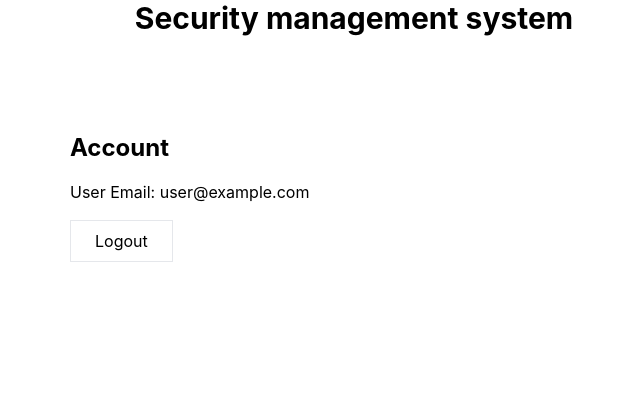
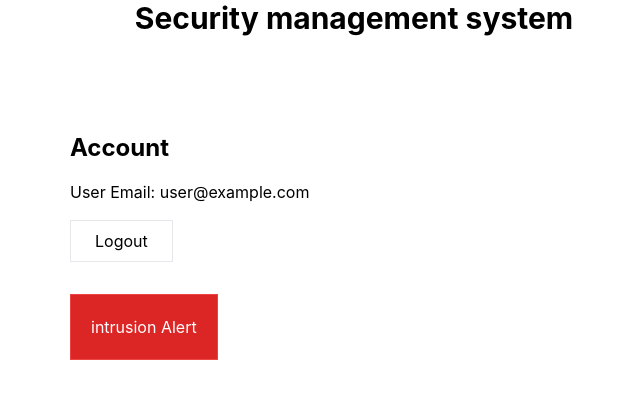
Before and after one commit to keshav474/security_mangement_sys, a React (Create React App) app: page /account in a window 1280 px wide. Shown: the top 398 px of the page, without its empty margins (286-926 px from the left). Built offline with nearby package versions, Linux system fonts and the light colour scheme; no server answers; sample sign-in values are in the browser's storage.

Commit message:
intrusion alert mail notification

```diff
--- a/package.json
+++ b/package.json
@@ -3,6 +3,7 @@
   "version": "0.1.0",
   "private": true,
   "dependencies": {
+    "@emailjs/browser": "^3.10.0",
     "@testing-library/jest-dom": "^5.16.5",
     "@testing-library/react": "^13.4.0",
     "@testing-library/user-event": "^13.5.0",
--- a/public/index.html
+++ b/public/index.html
@@ -1,14 +1,12 @@
 <!DOCTYPE html>
 <html lang="en">
+
 <head>
   <meta charset="utf-8" />
   <link rel="icon" href="%PUBLIC_URL%/favicon.ico" />
   <meta name="viewport" content="width=device-width, initial-scale=1" />
   <meta name="theme-color" content="#000000" />
-    <meta
-      name="description"
-      content="Web site created using create-react-app"
-    />
+  <meta name="description" content="Web site created using create-react-app" />
   <link rel="apple-touch-icon" href="%PUBLIC_URL%/logo192.png" />
   <!--
       manifest.json provides metadata used when your web app is installed on a
@@ -25,7 +23,15 @@
       Learn how to configure a non-root public URL by running `npm run build`.
     -->
   <title>React App</title>
+  <script type="text/javascript" src="https://cdn.jsdelivr.net/npm/@emailjs/browser@3/dist/email.min.js">
+  </script>
+  <script type="text/javascript">
+    (function () {
+      emailjs.init("xyqO1CSolcjmYGPoi");
+    })();
+  </script>
 </head>
+
 <body>
   <noscript>You need to enable JavaScript to run this app.</noscript>
   <div id="root"></div>
@@ -40,4 +46,5 @@
       To create a production bundle, use `npm run build` or `yarn build`.
     -->
 </body>
+
 </html>
--- a/src/components/Account.jsx
+++ b/src/components/Account.jsx
@@ -1,6 +1,8 @@
 import React from 'react';
 import { useNavigate } from 'react-router-dom';
 import { UserAuth } from '../context/AuthContext';
+import IntrusionAlert from './IntrusionAlert';
+
 
 const Account = () => {
     const { user, logout } = UserAuth();
@@ -18,12 +20,16 @@ const Account = () => {
 
     return (
         <div className='max-w-[600px] mx-auto my-16 p-4'>
+            <div>
                 <h1 className='text-2xl font-bold py-4'>Account</h1>
                 <p>User Email: {user && user.email}</p>
 
                 <button onClick={handleLogout} className='border px-6 py-2 my-4'>
                     Logout
                 </button>
+
+            </div>
+            <IntrusionAlert />
         </div>
     );
 };
--- /dev/null
+++ b/src/components/IntrusionAlert.js
@@ -0,0 +1,29 @@
+import React from 'react';
+import emailjs from '@emailjs/browser';
+// import { useNavigate } from 'react-router-dom';
+import { UserAuth } from '../context/AuthContext';
+
+export default function IntrusionAlert() {
+
+  const { user } = UserAuth();
+//   const navigate = useNavigate();
+  function sendEmail(e) {
+    e.preventDefault();    //This is important, i'm not sure why, but the email won't send without it
+    var templateParams = {
+        'to_name': user.name,
+        'to_email': user.email
+    };
+    console.log(user)
+    emailjs.send('service_7f5gh8r', 'template_hzxmu02', templateParams,'xyqO1CSolcjmYGPoi')
+    .then(function(response) {
+       console.log('SUCCESS!', response.status, response.text);
+    }, function(error) {
+       console.log('FAILED...', error);
+    });
+  }
+
+  return (
+    <button className="border border-red-500 bg-red-600 hover:bg-red-500 p-5  my-4 text-white" onClick={sendEmail}>intrusion Alert</button>
+
+  );
+}
```
Also changed, not shown: src/components/LiveFeed.js (added), 1 other file (tests, documents, lock files or other folders). Lines whose indentation alone changed are shown as unchanged.
